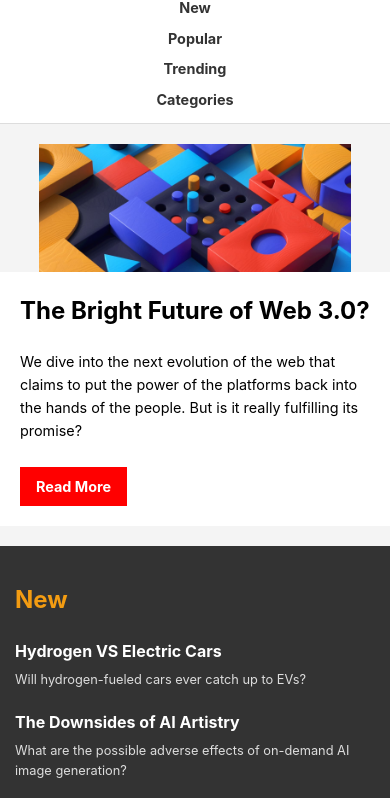
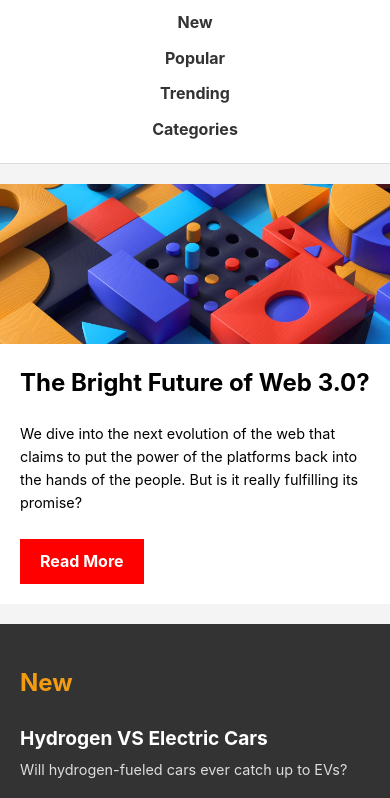
Before and after one commit to precious-68/news-homepage, a plain HTML site: page index.html in a window 390 px wide. Shown: the part 93-891 px from the top of the page. Drawn offline with Linux system fonts and the light colour scheme.

Commit message:
new commits

```diff
--- a/style.css
+++ b/style.css
@@ -201,51 +201,15 @@ main {
     .articles article {
         flex: 1 1 100%;
     }
-
-    .hero-img, .articles img {
-        max-width: 100%;
-        height: auto;
-    }
 }
 
 @media (max-width: 480px) {
-    header {
-        flex-direction: column;
-        padding: 10px 0;
-    }
-
-    nav ul {
-        flex-direction: column;
-        gap: 5px;
-        text-align: center;
-    }
-
-    nav a {
-        font-size: 0.9rem;
-    }
-
     .hero-content h1 {
         font-size: 1.5rem;
     }
 
     .hero-content p {
         font-size: 0.9rem;
-    }
-
-    .hero-content .btn {
-        padding: 8px 16px;
-        font-size: 0.9rem;
-    }
-
-    .hero-img, .articles img {
-        width: 100%;
-        height: auto;
-        max-width: 80%; /* Reduced size */
-        margin: 0 auto;
-    }
-
-    .article-content span {
-        font-size: 1.5rem;
     }
 
     .article-content h2 {
@@ -255,20 +219,4 @@ main {
     .article-content p {
         font-size: 0.8rem;
     }
-
-    .sidebar {
-        padding: 15px;
-    }
-
-    .sidebar h2 {
-        font-size: 1.5rem;
-    }
-
-    .sidebar h3 {
-        font-size: 1rem;
-    }
-
-    .sidebar p {
-        font-size: 0.8rem;
-    }
 }
```
